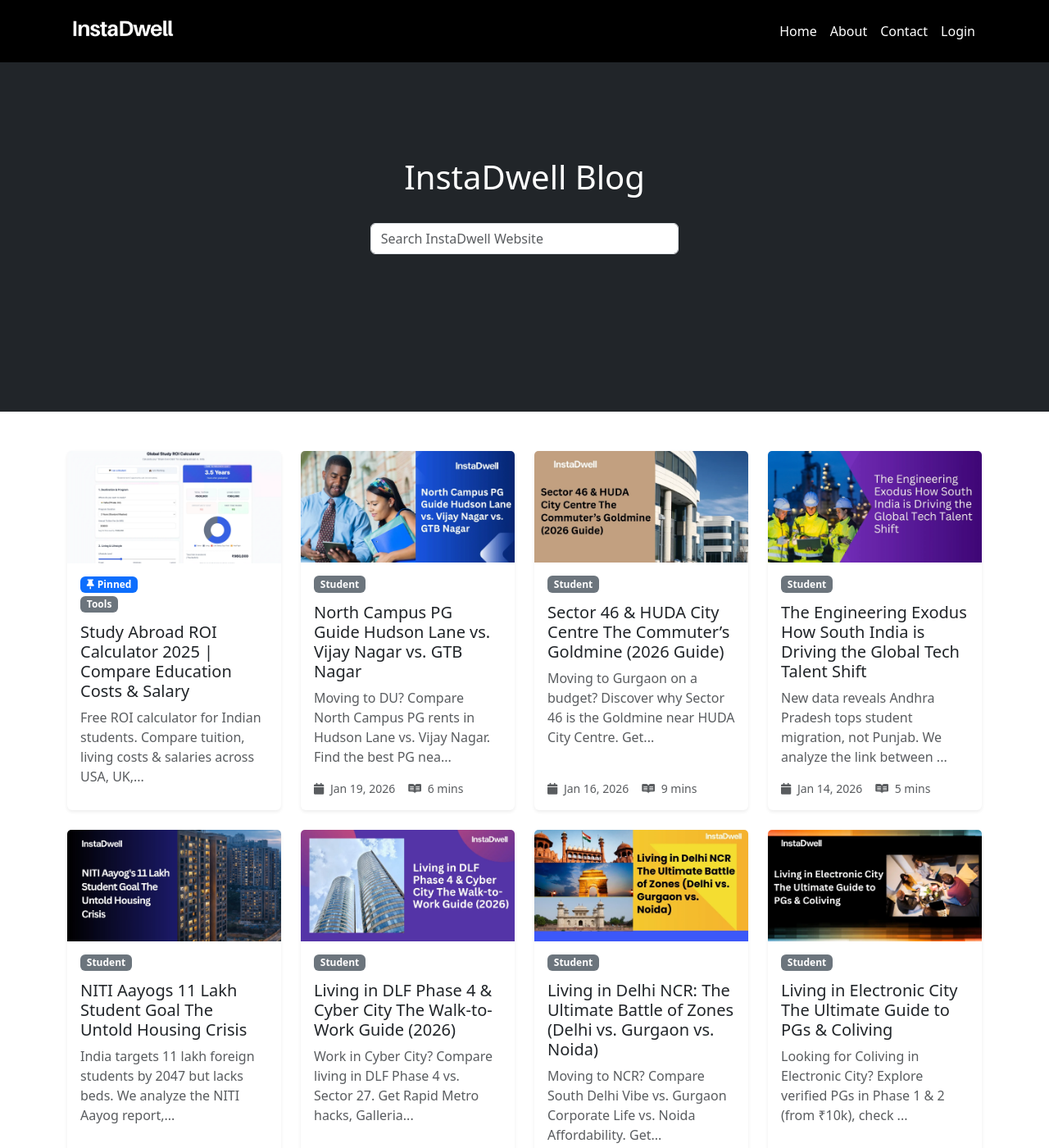
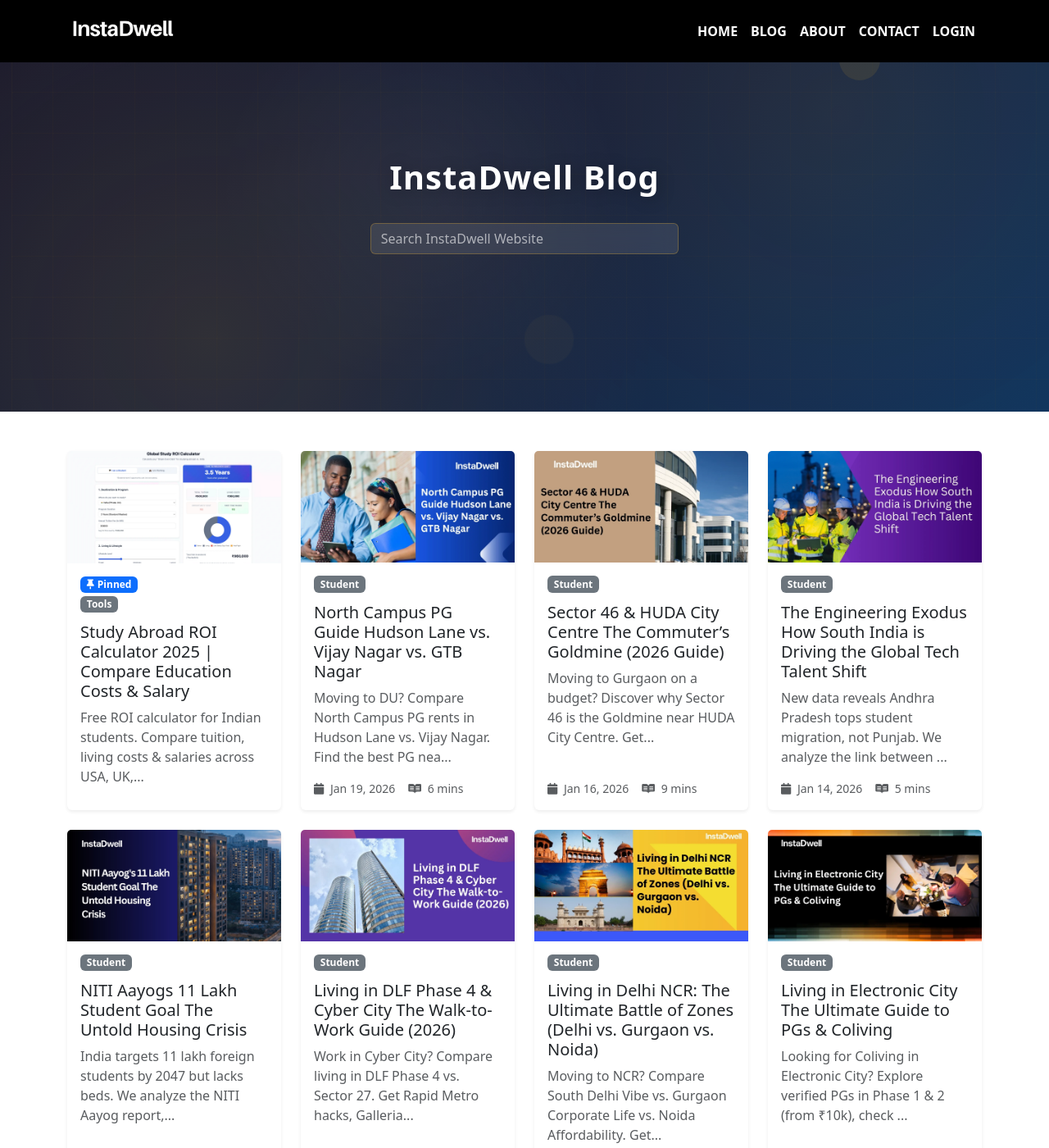
Before and after one commit to instadw/instadwell-blog, a Jekyll site: the page built from index.html, in a window 1280 px wide and 1400 px high. Shown: the whole window at 82% size. Built offline with Jekyll 4.4.1, drawn with Linux system fonts in a browser that asks for light colours; the list of posts is cut into pages by our own code.

Commit message:
blog fix

```diff
--- a/_includes/header.html
+++ b/_includes/header.html
@@ -11,33 +11,36 @@
       <ul class="navbar-nav ms-auto">
         <li class="nav-item">
           <a
-            class="nav-link text-white"
+            class="nav-link text-white fw-bold text-uppercase"
             href="https://instadwell.com/"
-            target="_blank"
             >Home</a
           >
         </li>
         <li class="nav-item">
           <a
-            class="nav-link text-white"
+            class="nav-link text-white fw-bold text-uppercase"
+            href="https://instadwell.com/blog"
+            >Blog</a
+          >
+        </li>
+        <li class="nav-item">
+          <a
+            class="nav-link text-white fw-bold text-uppercase"
             href="https://instadwell.com/about"
-            target="_blank"
             >About</a
           >
         </li>
         <li class="nav-item">
           <a
-            class="nav-link text-white"
+            class="nav-link text-white fw-bold text-uppercase"
             href="https://instadwell.com/contact"
-            target="_blank"
             >Contact</a
           >
         </li>
         <li class="nav-item">
           <a
-            class="nav-link text-white"
+            class="nav-link text-white fw-bold text-uppercase"
             href="https://instadwell.com/"
-            target="_blank"
             >Login</a
           >
         </li>
@@ -88,33 +91,38 @@
         <ul class="navbar-nav justify-content-end flex-grow-1 pe-3">
           <li class="nav-item">
             <a
-              class="nav-link text-white"
+              class="nav-link text-white fw-bold text-uppercase"
               href="https://instadwell.com/"
-              target="_blank"
               >Home</a
             >
           </li>
+
+              <li class="nav-item">
+            <a
+              class="nav-link text-white fw-bold text-uppercase"
+              href="https://instadwell.com/blog"
+              >Blog</a
+            >
+          </li>
+
           <li class="nav-item">
             <a
-              class="nav-link text-white"
+              class="nav-link text-white fw-bold text-uppercase"
               href="https://instadwell.com/about"
-              target="_blank"
               >About</a
             >
           </li>
           <li class="nav-item">
             <a
-              class="nav-link text-white"
+              class="nav-link text-white fw-bold text-uppercase"
               href="https://instadwell.com/contact"
-              target="_blank"
               >Contact</a
             >
           </li>
           <li class="nav-item">
             <a
-              class="nav-link text-white"
+              class="nav-link text-white fw-bold text-uppercase"
               href="https://instadwell.com/"
-              target="_blank"
               >Login</a
             >
           </li>
--- a/index.html
+++ b/index.html
@@ -6,8 +6,128 @@
 image: /images/blog.png
 ---
 
-<section class="py-5 bg-dark text-white">
-  <header class="page-bg-header text-center">
+<style>
+  .blog-hero {
+    position: relative;
+    overflow: hidden;
+    background: linear-gradient(135deg, #1a1a2e 0%, #16213e 50%, #0f3460 100%);
+  }
+
+  .blog-hero::before {
+    content: '';
+    position: absolute;
+    top: 0;
+    left: 0;
+    right: 0;
+    bottom: 0;
+    background:
+      radial-gradient(circle at 20% 80%, rgba(233, 173, 40, 0.15) 0%, transparent 50%),
+      radial-gradient(circle at 80% 20%, rgba(233, 173, 40, 0.1) 0%, transparent 50%),
+      radial-gradient(circle at 40% 40%, rgba(255, 255, 255, 0.05) 0%, transparent 30%);
+    animation: pulseGlow 8s ease-in-out infinite;
+  }
+
+  .blog-hero::after {
+    content: '';
+    position: absolute;
+    top: 0;
+    left: 0;
+    right: 0;
+    bottom: 0;
+    background-image:
+      linear-gradient(rgba(233, 173, 40, 0.03) 1px, transparent 1px),
+      linear-gradient(90deg, rgba(233, 173, 40, 0.03) 1px, transparent 1px);
+    background-size: 50px 50px;
+    animation: gridMove 20s linear infinite;
+  }
+
+  @keyframes pulseGlow {
+    0%, 100% { opacity: 1; }
+    50% { opacity: 0.7; }
+  }
+
+  @keyframes gridMove {
+    0% { transform: translate(0, 0); }
+    100% { transform: translate(50px, 50px); }
+  }
+
+  .floating-shapes {
+    position: absolute;
+    top: 0;
+    left: 0;
+    right: 0;
+    bottom: 0;
+    overflow: hidden;
+    pointer-events: none;
+  }
+
+  .floating-shapes span {
+    position: absolute;
+    display: block;
+    width: 20px;
+    height: 20px;
+    background: rgba(233, 173, 40, 0.1);
+    animation: floatUp 15s linear infinite;
+    border-radius: 50%;
+  }
+
+  .floating-shapes span:nth-child(1) { left: 10%; width: 80px; height: 80px; animation-delay: 0s; animation-duration: 20s; }
+  .floating-shapes span:nth-child(2) { left: 20%; width: 20px; height: 20px; animation-delay: 2s; animation-duration: 12s; }
+  .floating-shapes span:nth-child(3) { left: 35%; width: 40px; height: 40px; animation-delay: 4s; animation-duration: 18s; }
+  .floating-shapes span:nth-child(4) { left: 50%; width: 60px; height: 60px; animation-delay: 0s; animation-duration: 15s; }
+  .floating-shapes span:nth-child(5) { left: 65%; width: 30px; height: 30px; animation-delay: 3s; animation-duration: 14s; }
+  .floating-shapes span:nth-child(6) { left: 80%; width: 50px; height: 50px; animation-delay: 6s; animation-duration: 22s; }
+  .floating-shapes span:nth-child(7) { left: 90%; width: 25px; height: 25px; animation-delay: 8s; animation-duration: 16s; }
+
+  @keyframes floatUp {
+    0% { transform: translateY(100vh) rotate(0deg); opacity: 0; }
+    10% { opacity: 0.3; }
+    90% { opacity: 0.3; }
+    100% { transform: translateY(-100vh) rotate(720deg); opacity: 0; }
+  }
+
+  .blog-hero-content {
+    position: relative;
+    z-index: 1;
+  }
+
+  .blog-hero h1 {
+    text-shadow: 2px 2px 20px rgba(0, 0, 0, 0.3);
+    font-weight: 700;
+    letter-spacing: 1px;
+  }
+
+  .blog-hero .form-control {
+    background: rgba(255, 255, 255, 0.1);
+    border: 1px solid rgba(233, 173, 40, 0.3);
+    color: #fff;
+    backdrop-filter: blur(10px);
+    transition: all 0.3s ease;
+  }
+
+  .blog-hero .form-control::placeholder {
+    color: rgba(255, 255, 255, 0.6);
+  }
+
+  .blog-hero .form-control:focus {
+    background: rgba(255, 255, 255, 0.15);
+    border-color: #E9AD28;
+    box-shadow: 0 0 20px rgba(233, 173, 40, 0.3);
+    outline: none;
+  }
+</style>
+
+<section class="py-5 text-white blog-hero">
+  <div class="floating-shapes">
+    <span></span>
+    <span></span>
+    <span></span>
+    <span></span>
+    <span></span>
+    <span></span>
+    <span></span>
+  </div>
+  <header class="page-bg-header text-center blog-hero-content">
     <h1>InstaDwell Blog</h1>
     <div class="row mb-4">
       <div class="col-md-4 mx-auto p-4">
@@ -29,6 +149,7 @@
     </div>
   </header>
 </section>
+
 <section class="py-5">
   <div class="container">
     <div class="row g-4">
```
